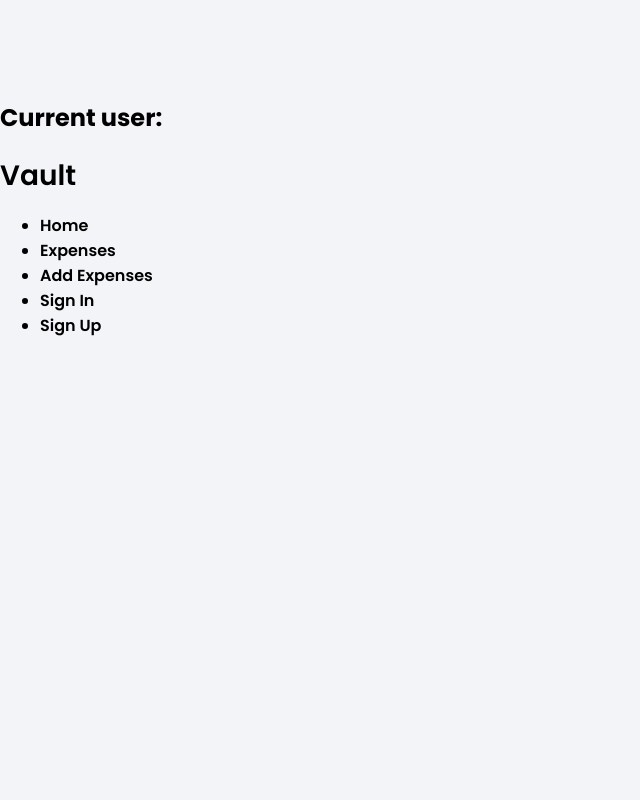
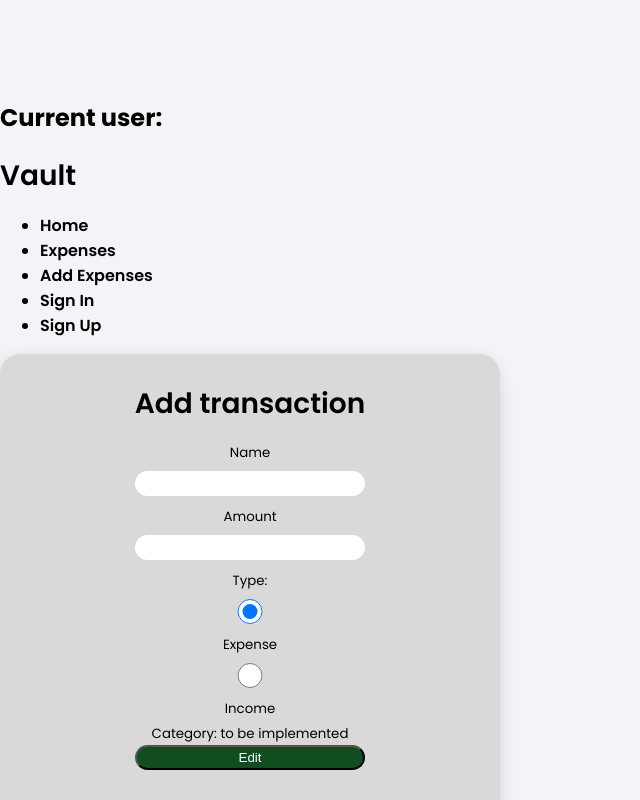
Before and after one commit to Labeodan/Vault-frontend, a React (Vite) app: page /expenses/1/edit in a window 1280 px wide. Shown: the whole page, without its empty margins (0-640 px from the left). Built offline with nearby package versions, Linux system fonts and the light colour scheme; no server answers.

Commit message:
Transaction edit page

```diff
--- a/src/App.jsx
+++ b/src/App.jsx
@@ -14,7 +14,7 @@ import { SignIn } from './pages/SignIn/SignIn';
 import { Header } from './components/Header/Header';
 import { TransactionList } from './components/transactions/TransactionList/TransactionList';
 import { TransactionForm } from './components/transactions/TransactionForm/TransactionForm';
-
+import { TransactionEdit } from './components/transactions/TransactionEdit/TransactionEdit';
 const App = () => {
   const [transactions, setTransactions] = useState([]);
   const [budgets, setBudgets] = useState([]);
@@ -44,8 +44,8 @@ const App = () => {
 
       {/* Transaction routes */}
       <Route path="/expenses" element={<TransactionList user={user} />} />
-      <Route path="/expenses/new" element={<TransactionForm user={user}/>} />
-      <Route path="/expenses/new" element={<TransactionForm user={user}/>} />
+      <Route path="/expenses/new" element={<TransactionForm user={user} />} />
+      <Route path="/expenses/:transactionId/edit" element={<TransactionEdit user={user} />} />
     </Routes>
   </>);
 };
--- a/src/components/transactions/TransactionEdit/TransactionEdit.jsx
+++ b/src/components/transactions/TransactionEdit/TransactionEdit.jsx
@@ -1,12 +1,15 @@
 import { useState, useEffect } from 'react';
-import { editTransaction,singleTransaction } from '../../../services/backendConnection';
+import { useParams } from 'react-router';
+import { editTransaction, singleTransaction } from '../../../services/backendConnection';
 export const TransactionEdit = (user) => {
+    const params = useParams();
+    const transactionID = params.transactionId;
 
     const [transactionData, setTransactionData] = useState({
         name: '',
-        type: "",
+        type: "Expense",
         amount: "",
-        category:"",//currently sets transport category by default
+        category: "Transport",//currently sets transport category by default
         //owner: user.user._id
     });
 
@@ -17,19 +20,40 @@ export const TransactionEdit = (user) => {
     const handleSubmitForm = async (evt) => {
         evt.preventDefault();
         setTransactionData({ ...transactionData, owner: user.user._id });
-        const newTransaction = await createTransaction(transactionData);
+        const newTransaction = await editTransaction(transactionID, transactionData);
         console.log(newTransaction);
+
+        //update values in form after the update
+        const fetchTransaction = async () => {
+
+            const expense = await singleTransaction(transactionID);//call get single transaction by id
+            console.log(expense);
+            setTransactionData({
+                name: expense.name,
+                type: expense.type,
+                amount: expense.amount,
+                category: 'Transport',
+            })
+        };
+        // invoke the function
+        fetchTransaction();
     };
 
     useEffect(() => {
         // create a new async function
-        const fetchExpenses = async () => {
-            const expense = await financeService.singleTransaction(id);//call the transactions list
+        const fetchTransaction = async () => {
+
+            const expense = await singleTransaction(transactionID);//call get single transaction by id
             console.log(expense);
-            setTransactions(...[expense]);
+            setTransactionData({
+                name: expense.name,
+                type: expense.type,
+                amount: expense.amount,
+                category: 'Transport',
+            })
         };
         // invoke the function
-        fetchExpenses();
+        fetchTransaction();
     }, []);
 
     return (
@@ -59,10 +83,11 @@ export const TransactionEdit = (user) => {
                         />
                     </div>
                     <div>
+
                         <label  > Type:  </label>
-                        <input type="radio" id="Expense" name="type" value="Expense" />
+                        <input type="radio" id="Expense" name="type" value="Expense" checked={transactionData.type == "Expense" ? 'checked' : ""} />
                         <label htmlFor="Expense">Expense</label>
-                        <input type="radio" id="Income" name="type" value="Income" />
+                        <input type="radio" id="Income" name="type" value="Income" checked={transactionData.type == "Expense" ? '' : "checked"} />
                         <label htmlFor="Income">Income</label>
 
                     </div>
@@ -70,11 +95,8 @@ export const TransactionEdit = (user) => {
                         <label htmlFor="amount"> Category: to be implemented </label>
 
                     </div>
-
                 </div>
-
-
-                <button type="submit">Create</button>
+                <button type="submit">Edit</button>
             </form>
         </main>
     )
--- a/src/components/transactions/TransactionForm/TransactionForm.jsx
+++ b/src/components/transactions/TransactionForm/TransactionForm.jsx
@@ -6,7 +6,7 @@ export const TransactionForm = (user) => {
         name: '',
         type: "Expense",
         amount: "",
-        category:"Transport",//currently sets transport category by default
+        category:"Health",//currently sets transport category by default
         //owner: user.user._id
     });
 
--- a/src/services/backendConnection.js
+++ b/src/services/backendConnection.js
@@ -36,5 +36,16 @@ const singleTransaction = async (id) => {
     }
 }
 
+const editTransaction = async (id, formData) => {
+    try {
 
-export { getTransactions, createTransaction, singleTransaction };
+        const { data } = await axios.put(`${BASE_URL}/transactions/${id}`, formData);
+
+        return data;
+    } catch (error) {
+        console.log(error);
+    }
+}
+
+
+export { getTransactions, createTransaction, singleTransaction, editTransaction };
```
